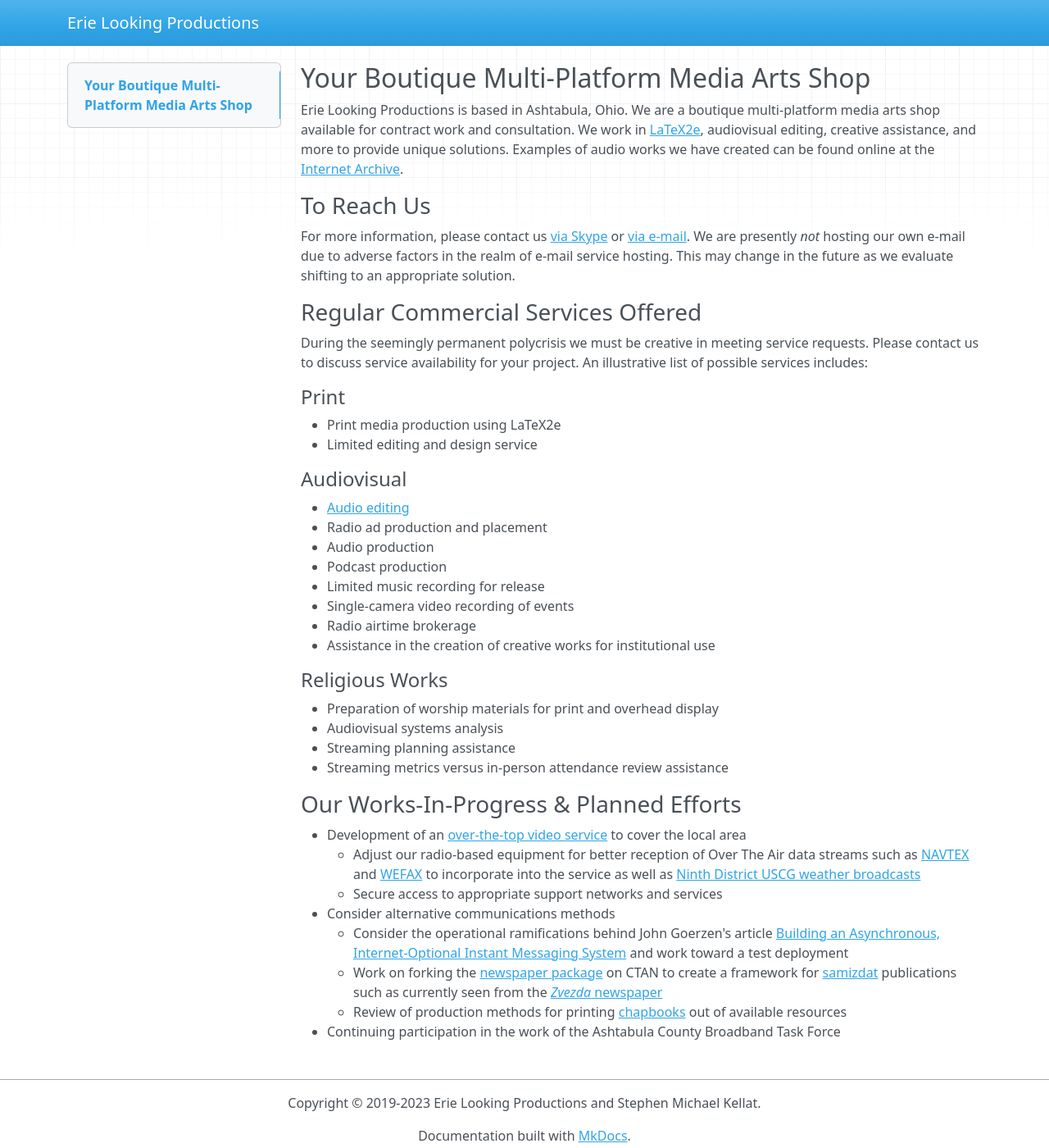
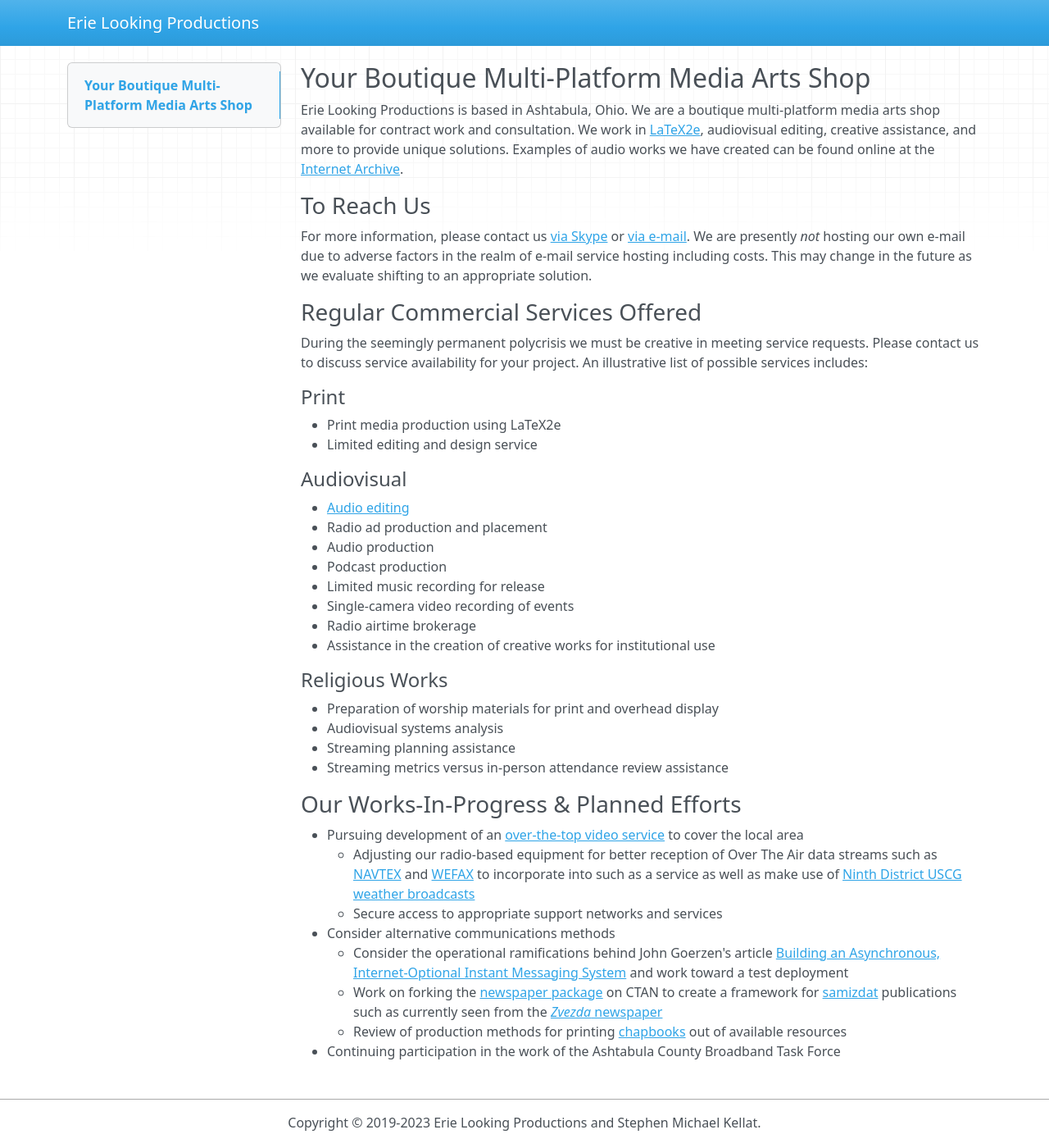
Before and after one commit to skellat/mkdocs-cms, an MkDocs documentation site: the page built from docs/index.md, in a window 1280 px wide and 1400 px high. Shown: the whole window at 82% size. Built offline with MkDocs 1.6.1, drawn with Linux system fonts in a browser that asks for light colours; nearby versions of some CDN libraries.

Commit message:
Minor bump with minimal updates
Signed-off-by: Stephen Michael Kellat <skellat@ubuntu.com>

```diff
--- a/docs/index.md
+++ b/docs/index.md
@@ -4,7 +4,7 @@
 
 ### To Reach Us
 
-For more information, please contact us <a href="skype:stephen.michael.kellat?chat">via Skype</a> or <a href="mailto:ashtabulaecv197@gmail.com">via e-mail</A>.  We are presently *not* hosting our own e-mail due to adverse factors in the realm of e-mail service hosting.  This may change in the future as we evaluate shifting to an appropriate solution.
+For more information, please contact us <a href="skype:stephen.michael.kellat?chat">via Skype</a> or <a href="mailto:ashtabulaecv197@gmail.com">via e-mail</A>.  We are presently *not* hosting our own e-mail due to adverse factors in the realm of e-mail service hosting including costs.  This may change in the future as we evaluate shifting to an appropriate solution.
 
 ### Regular Commercial Services Offered
 
@@ -35,8 +35,8 @@
 
 ### Our Works-In-Progress & Planned Efforts
 
-* Development of an [over-the-top video service](https://en.wikipedia.org/w/index.php?title=Over-the-top_media_service&oldid=1110776742) to cover the local area
-    * Adjust our radio-based equipment for better reception of Over The Air data streams such as [NAVTEX](https://en.wikipedia.org/wiki/NAVTEX) and [WEFAX](https://en.wikipedia.org/wiki/Radiofax#Weatherfax) to incorporate into the service as well as [Ninth District USCG weather broadcasts](https://www.weather.gov/marine/uscg_broadcasts)
+* Pursuing development of an [over-the-top video service](https://en.wikipedia.org/w/index.php?title=Over-the-top_media_service&oldid=1110776742) to cover the local area
+    * Adjusting our radio-based equipment for better reception of Over The Air data streams such as [NAVTEX](https://en.wikipedia.org/wiki/NAVTEX) and [WEFAX](https://en.wikipedia.org/wiki/Radiofax#Weatherfax) to incorporate into such as a service as well as make use of [Ninth District USCG weather broadcasts](https://www.weather.gov/marine/uscg_broadcasts)
     * Secure access to appropriate support networks and services
 * Consider alternative communications methods
     * Consider the operational ramifications behind John Goerzen's article [Building an Asynchronous, Internet-Optional Instant Messaging System](https://www.complete.org/building-an-asynchronous-internet-optional-instant-messaging-system/) and work toward a test deployment
```
Also changed, not shown: README.md (+1 -1 lines).
